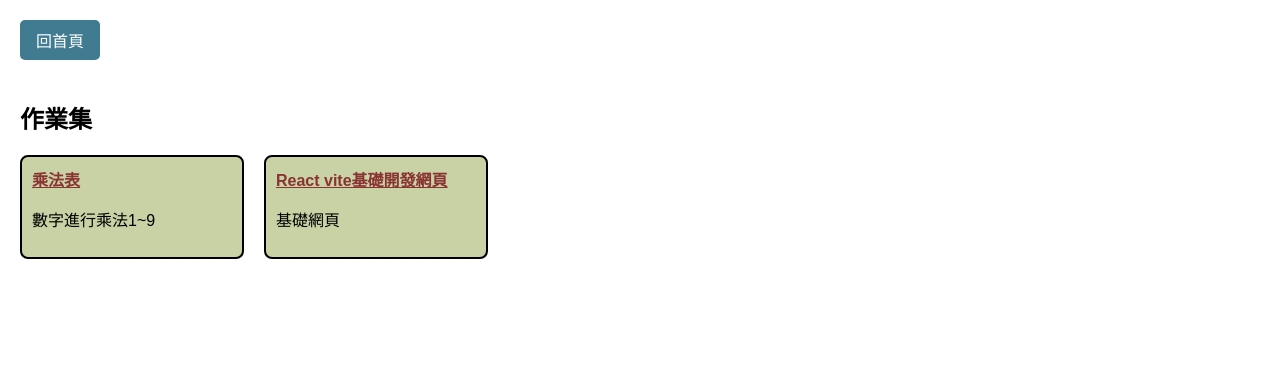
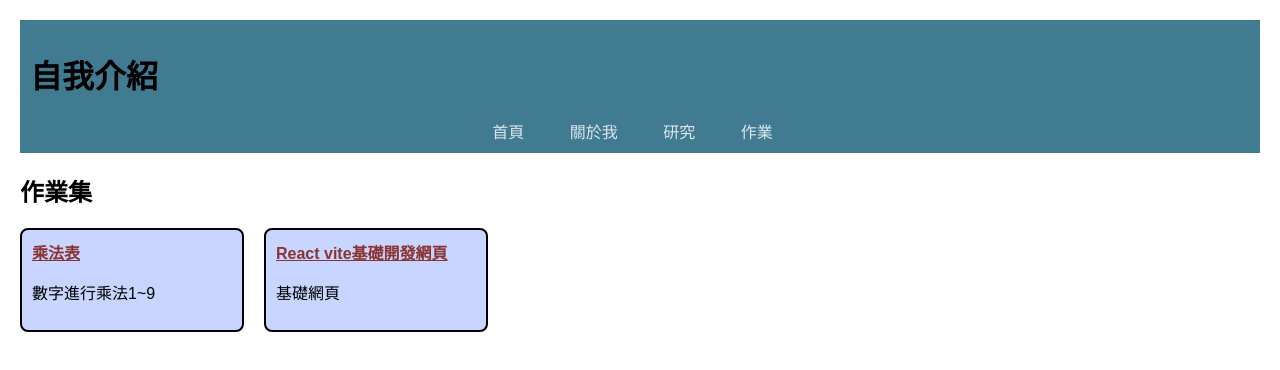
Before and after one commit to yu-tsung1021/20250226, a plain HTML site: page homework.html in a window 1280 px wide. Drawn offline with Linux system fonts and the light colour scheme.

Commit message:
更新各頁面結構，新增導覽列及過渡效果，並刪除不必要的圖片檔案

```diff
--- a/homework.html
+++ b/homework.html
@@ -4,15 +4,20 @@
     <meta charset="UTF-8">
     <meta name="viewport" content="width=device-width, initial-scale=1.0">
     <title>自我介紹-作業</title>
-    <style>
-        body { font-family: Arial, sans-serif; margin: 20px; }
-        .project-card { border: 2px solid #000000; padding: 10px; border-radius: 8px; width: 200px; background-color: rgb(200, 210, 165);}
-        .projects { display: flex; gap: 20px; }
-    </style>
+    <link rel="stylesheet" href="style.css">
 </head>
+
 <body>
+    <div style="background-color: #407b92; padding: 10px;">
+    <h1>自我介紹</h1>
+    <nav style="text-align: center  ">
+        <a href="index.html">首頁</a>
+        <a href="about.html">關於我</a>
+        <a href="research.html">研究</a>
+        <a href="homework.html">作業</a>
+    </nav>
+    </div>
     <section>
-         <a href="index.html" style="display:inline-block; margin-bottom:20px; padding:8px 16px; background:#407b92; color:#fff; border-radius:5px; text-decoration:none;">回首頁</a>
         <h1>作業集</h1>
         <div class="projects">
             <div class="project-card">
@@ -23,9 +28,9 @@
             <div class="project-card">
                 <strong><a href="https://yu-tsung1021.github.io/0508-app/" style="color: #8a3333;">React  vite基礎開發網頁</a></strong>
                 <p>基礎網頁</p>
-
             </div>
         </div>
     </section>
+
 </body>
 </html>
--- /dev/null
+++ b/style.css
@@ -0,0 +1,42 @@
+body {
+    font-family: Arial, sans-serif;
+    margin: 20px;
+}
+
+nav a {
+    margin-right: 15px;
+    padding: 13px;
+    color: rgb(223, 230, 236);
+    text-decoration: none;
+}
+
+nav {
+    text-align: center;
+}
+
+section {
+    margin-bottom: 30px;
+}
+
+.skills, .projects {
+    display: flex;
+    gap: 20px;
+}
+
+.project-card {
+    border: 2px solid #000000;
+    padding: 10px;
+    border-radius: 8px;
+    width: 200px;
+    background-color: rgba(131, 162, 255, 0.445);
+}
+
+a.button-home {
+    display: inline-block;
+    margin-bottom: 20px;
+    padding: 8px 16px;
+    background: #407b92;
+    color: #fff;
+    border-radius: 5px;
+    text-decoration: none;
+}
```
Also changed, not shown: about.html (+11 -7 lines), index.html (+4 -8 lines), research.html (+11 -0 lines), img/Designer.jpeg (deleted).
